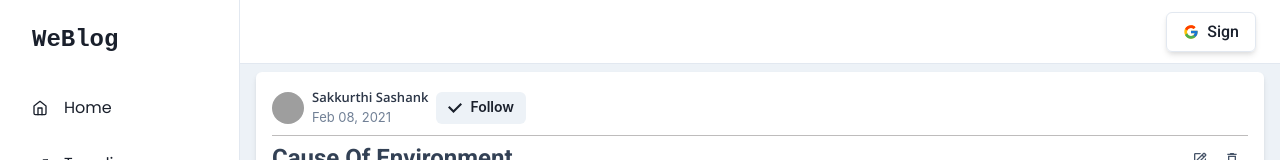
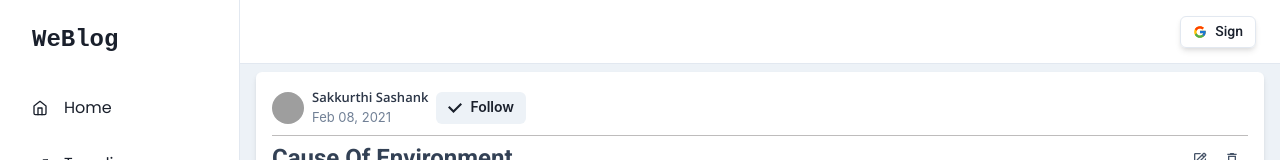
Before and after one commit to DARIYAVALI60/blog_nextjs, a Next.js app: page / in a window 1280 px wide. Shown: the top 160 px of the page. Built offline with nearby package versions, Linux system fonts and the light colour scheme; no server answers; grey boxes are pictures that could not be loaded.

Commit message:
Button update

```diff
--- a/components/Navbar/Sign_in_Button.tsx
+++ b/components/Navbar/Sign_in_Button.tsx
@@ -13,11 +13,11 @@ export default function Sign_in_Button() {
         }}
         variant={"outline"}
         leftIcon={<FcGoogle />}
-        size={"md"}
+        size={"sm"}
         onClick={() => signIn("google", { callbackUrl: "/" })}
       >
         <Center>
-          <Text fontSize={{base:"none",md:"md"}} fontWeight={"medium"} fontFamily={"Roboto"}>
+          <Text fontSize={{base:"xs",md:"sm"}} fontWeight={"medium"} fontFamily={"Roboto"}>
             Sign
           </Text>
         </Center>
```
